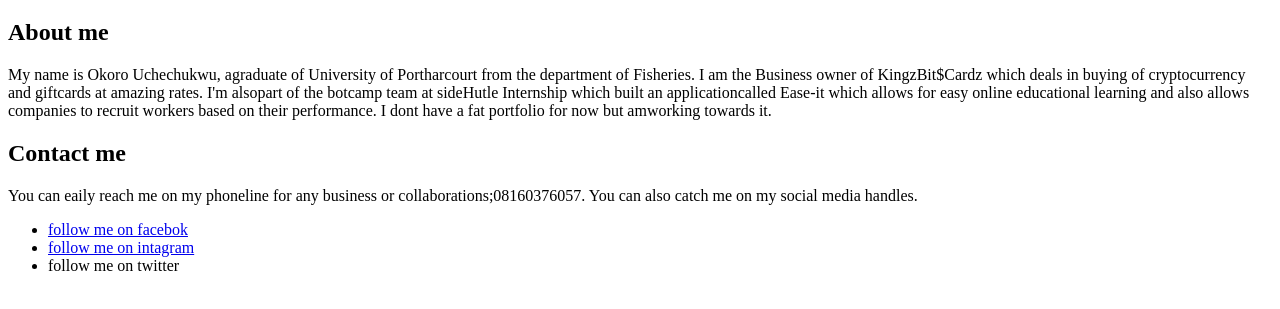
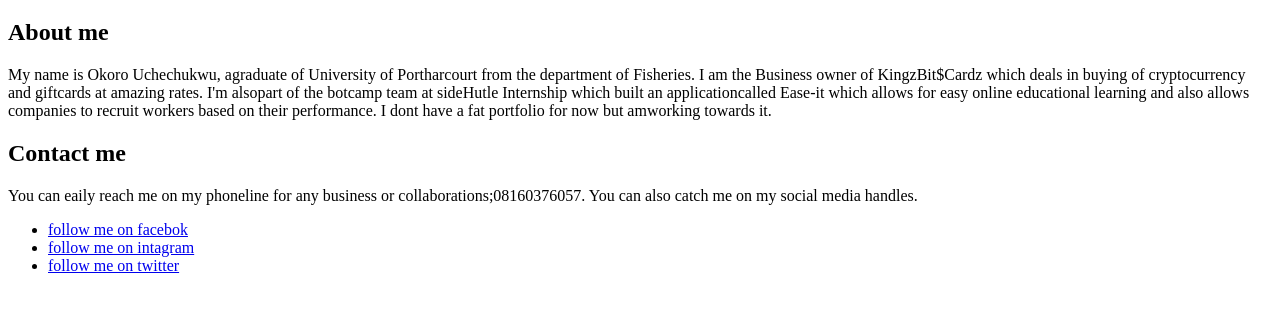
Before and after one commit to KingzDevz/biodata-site.github.io, a plain HTML site: page index.html in a window 1280 px wide. Shown: the part 95-404 px from the top of the page. Drawn offline with Linux system fonts and the light colour scheme.

Commit message:
new changes

```diff
--- a/index.html
+++ b/index.html
@@ -20,7 +20,7 @@
     <ul>
          <li><a href="https://www.facebook.com/uchechukwu.okoro.3/">follow me on facebok</a></li>
         <li> <a href="https://www.instagram.com/okoro_ucheychukwu/">follow me on intagram</a></li>
-        <li><a href="https://www.twitter.com/okorouchechuk10"></a>follow me on twitter</li>
+        <li><a href="https://www.twitter.com/okorouchechuk10">follow me on twitter</a></li>
     </ul>
 </div>
 </body>
```
